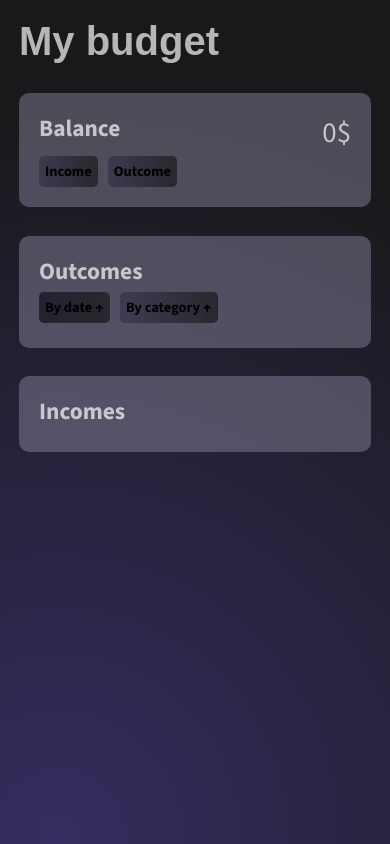
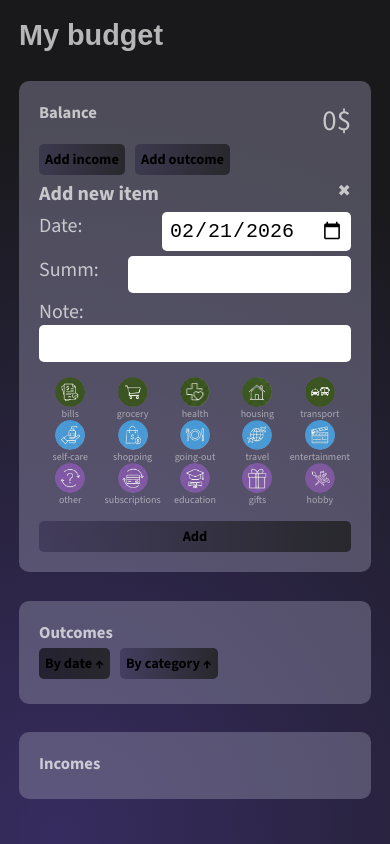
Before and after one commit to rennaiis/budget_tracker, a React (Vite) app: page / in a window 390 px wide. Built offline with nearby package versions, Linux system fonts and the light colour scheme.

Commit message:
make styles adaptive

```diff
--- a/src/App.tsx
+++ b/src/App.tsx
@@ -27,7 +27,6 @@ interface ChartProps{
   records: IRecord[];
   type: typeOfRecord;
 }
-
 interface CategoryProps{
   catObj: ICategory;
   selectCategory: (category: ICategory)=>void
@@ -144,53 +143,8 @@ const incomeCategories: ICategory[] = [
   }
 ]
 
-function Chart({records, type}: ChartProps){
-  let colors: string[] =[];
-  let data: {name: string;value: number}[] = []
-  if (type==='Incomes'){
-    colors = income_colors;
-    data = Object.entries(
-      records.reduce((acc, record)=>{
-        const catName: string = record.category.name;
-        acc[catName] = (acc[catName] || 0) + record.sum;
-        return acc
-      }, {} as Record<string, number>
-      )
-    ).map(([name, value ])=> ({name, value}))
-  }else{
-    colors = outcome_colors;
-    data = Object.entries(
-      records.reduce((acc, record)=>{
-        const catName: string = record.category.priority;
-        acc[catName] = (acc[catName] || 0) + record.sum;
-        return acc
-      }, {} as Record<string, number>
-      )
-    ).map(([name, value ])=> ({name, value}))
-  }
-  if (data.length === 0) return null;
-  return(
-    <div className='chart-container'>
-      <ResponsiveContainer>
-        <PieChart>
-          <Pie
-            data = {data}
-            cx='50%'
-            cy='50%'
-            innerRadius={0}
-            outerRadius={170}
-            paddingAngle={0}
-            dataKey='value'>
-            {data.map((_, index: number)=> <Cell key={`cell-${index}`} fill={colors[index % colors.length]}/>)}
-          </Pie>
-          <Tooltip contentStyle={{borderRadius: '10px', border: 'none'}}/>
-        </PieChart>
-      </ResponsiveContainer>
-    </div>
-  )
-}
+
 function App() {
-
 
   const [outcomes, setOutcomes] = useState<IRecord[]>([])
   const [incomes, setIncomes] = useState<IRecord[]>([])
@@ -230,7 +184,7 @@ function App() {
 
   const[openForm, setOpenForm] = useState({
     openIncomeForm: false,
-    openOutcomeForm: false
+    openOutcomeForm: true
   })
   function deleteRecord(id: number, priority: priority):void{
     if (priority ==='income'){
@@ -273,8 +227,8 @@ function Balance({formStatus, setFormStatus, addIncome, addOutcome, balance}: Ba
         <p className='balance-sum'>{balance}$</p>
       </div>
       <div className='inline'>
-        <button onClick={()=>setFormStatus({openIncomeForm: true, openOutcomeForm: false})}>Income</button>
-        <button onClick={()=>setFormStatus({openIncomeForm: false, openOutcomeForm: true})}>Outcome</button>
+        <button onClick={()=>setFormStatus({openIncomeForm: true, openOutcomeForm: false})}>Add income</button>
+        <button onClick={()=>setFormStatus({openIncomeForm: false, openOutcomeForm: true})}>Add outcome</button>
       </div>
       {(formStatus.openIncomeForm || formStatus.openOutcomeForm)&& <Form formStatus={formStatus} setFormStatus={setFormStatus} addIncome={addIncome} addOutcome={addOutcome}/>}
     </div>
@@ -393,5 +347,49 @@ function List({type, records, deleteRecord, copyRecord, toogleSortOrder, sortOrd
   )
 }
 
+function Chart({records, type}: ChartProps){
+  let colors: string[] =[];
+  let data: {name: string;value: number}[] = []
+  if (type==='Incomes'){
+    colors = income_colors;
+    data = Object.entries(
+      records.reduce((acc, record)=>{
+        const catName: string = record.category.name;
+        acc[catName] = (acc[catName] || 0) + record.sum;
+        return acc
+      }, {} as Record<string, number>
+      )
+    ).map(([name, value ])=> ({name, value}))
+  }else{
+    colors = outcome_colors;
+    data = Object.entries(
+      records.reduce((acc, record)=>{
+        const catName: string = record.category.priority;
+        acc[catName] = (acc[catName] || 0) + record.sum;
+        return acc
+      }, {} as Record<string, number>
+      )
+    ).map(([name, value ])=> ({name, value}))
+  }
+  if (data.length === 0) return null;
+  return(
+    <div className='chart-container'>
+      <ResponsiveContainer width='100%' height='100%'>
+        <PieChart>
+          <Pie
+            data = {data}
+            cx='50%'
+            cy='50%'
+            innerRadius={0}
 
+            paddingAngle={0}
+            dataKey='value'>
+            {data.map((_, index: number)=> <Cell key={`cell-${index}`} fill={colors[index % colors.length]}/>)}
+          </Pie>
+          <Tooltip contentStyle={{borderRadius: '10px', border: 'none'}}/>
+        </PieChart>
+      </ResponsiveContainer>
+    </div>
+  )
+}
 export default App
--- a/src/index.css
+++ b/src/index.css
@@ -42,10 +42,7 @@ body{
 }
 h1{
   font-family: 'Montserrat', sans-serif;
-  font-size: clamp(2rem, 2rem+0.2wv, 4rem);
-}
-h2{
-  font-family: 'Montserrat', sans-serif;
+  font-size: clamp(1rem, 4vw, 1.5rem);
 }
 li{
   list-style: none;
@@ -181,7 +178,7 @@ input[type="radio"]:checked + .category p {
 
 .chart-container{
   flex: 1 1 300px;
-  min-width: 300px;
+  min-width: 200px;
   max-width: 500px;
   width: 100%;
   aspect-ratio: 1/1;
@@ -208,12 +205,12 @@ input[type="radio"]:checked + .category p {
 .list-item-buttons{
   display: flex;
   gap: 10px;
+  flex-direction: column;
 }
-.list-item-buttons span{
+.list-item-buttons button{
   font-weight: 700;
-}
-.list-item-buttons span:hover{
-  color: var(--back-4)
+  background: none;
+
 }
 @media(min-width:850px){
   .list-items{
@@ -230,4 +227,16 @@ input[type="radio"]:checked + .category p {
     font-weight: 300;
     font-size: 10px;
   }
+  p{
+    font-weight: 300;
+    font-size: 16px;
+  }
+  h3{
+    font-size: smaller;
+  }
 }
+@media(max-width: 339px){
+  .list-item{
+    gap: 5px
+  }
+}
```
